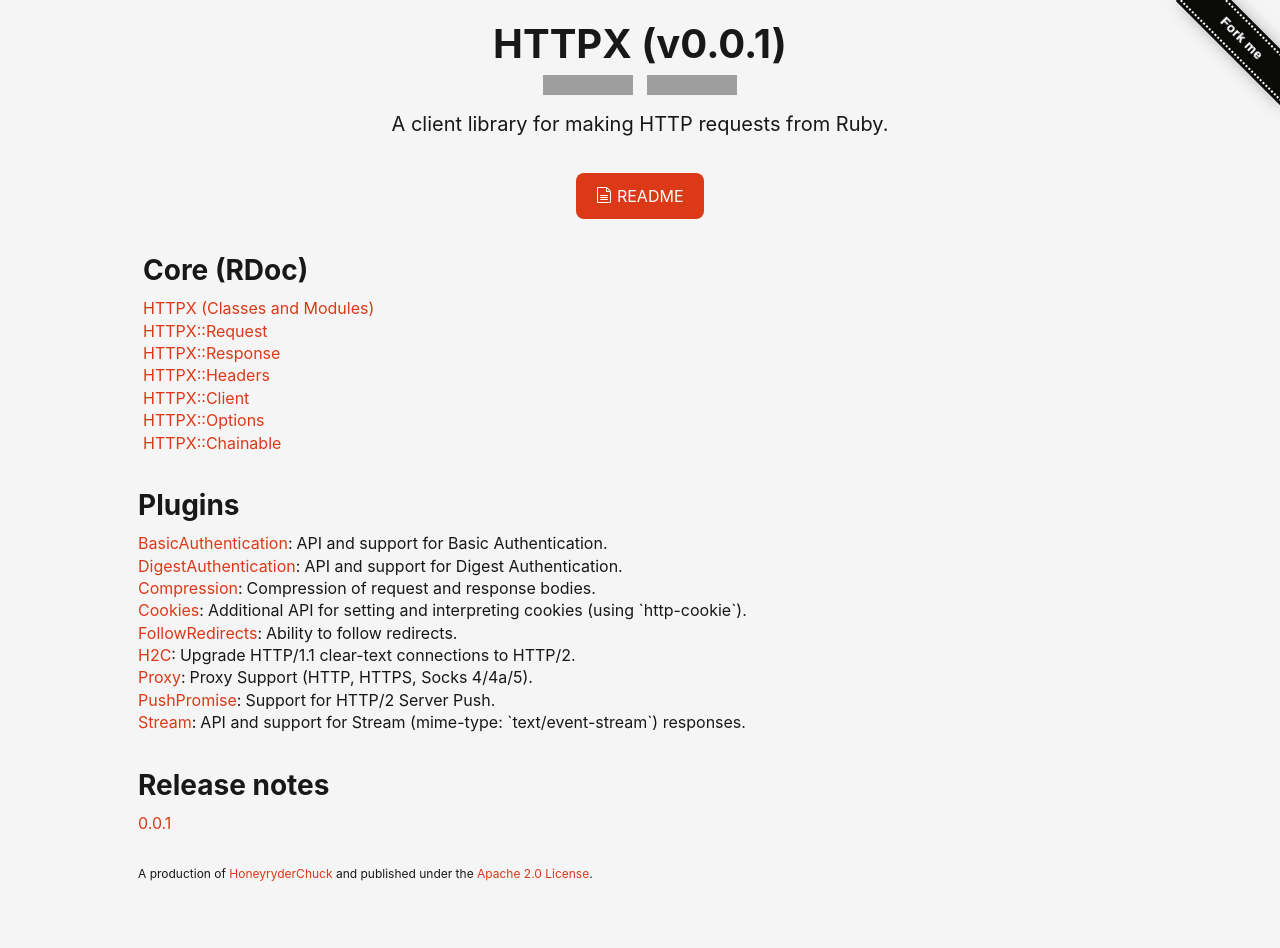
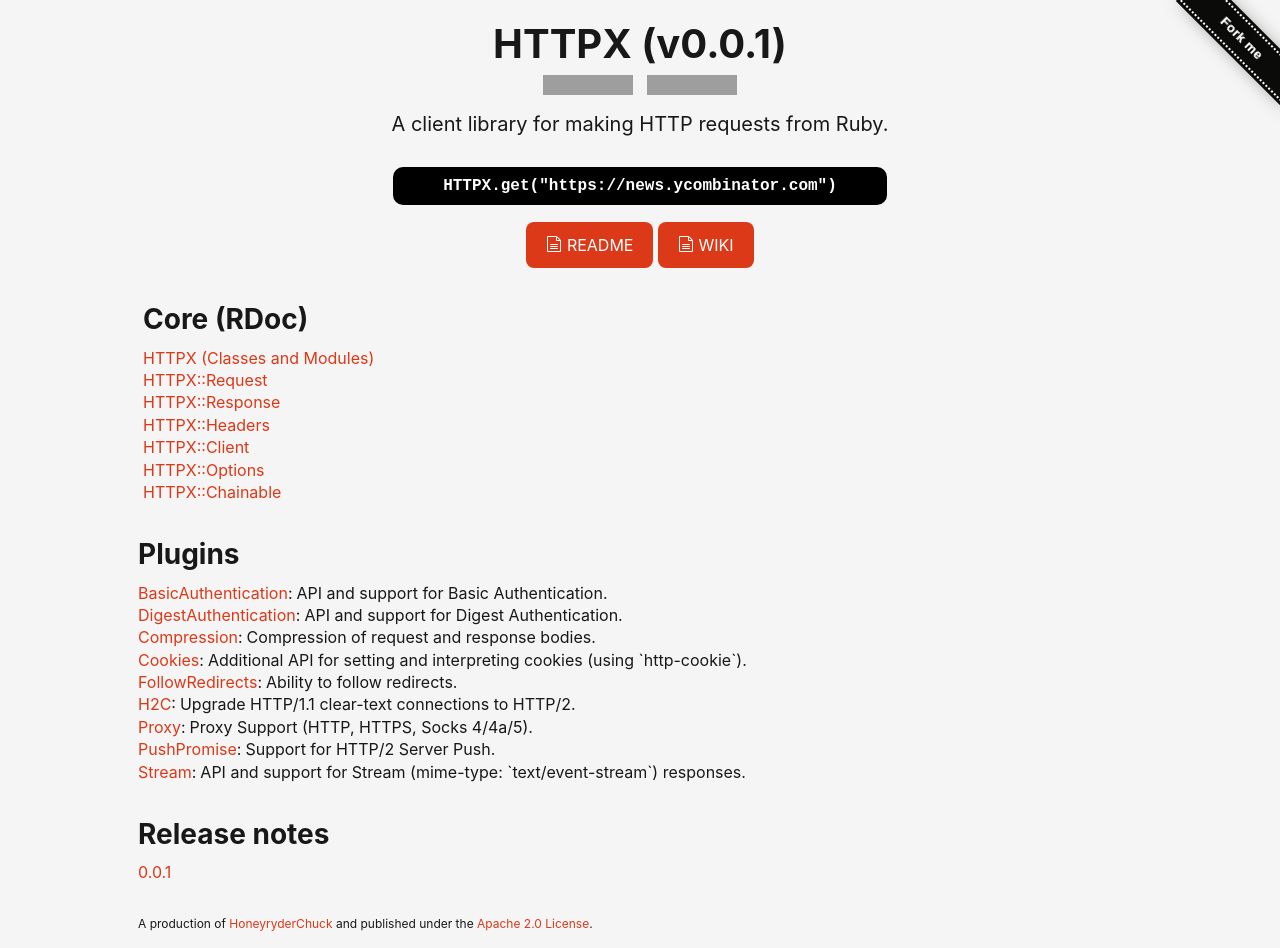
Before and after one commit to HoneyryderChuck/httpx, a Jekyll site: the page built from www/index.html, in a window 1280 px wide. Built offline with Jekyll 4.4.1, drawn with Linux system fonts in a browser that asks for light colours; before the commit the page ends 900 px from its top, so only the background shows below that; grey boxes are pictures that could not be loaded.

Commit message:
www: added link to wiki, added a code snippet

```diff
--- a/www/_sass/_header.scss
+++ b/www/_sass/_header.scss
@@ -36,3 +36,14 @@
     }
   }
 }
+
+.code-preview {
+  margin-bottom: 25px;
+  code {
+    border-radius: 10px;
+    padding: 10px 50px;
+    font-weight: bold;
+    background-color: black;
+    color: white;
+  }
+}
--- a/www/index.html
+++ b/www/index.html
@@ -15,9 +15,18 @@
       </div>
       <p><span class="text">{{ site.description }}</span></p>
     </div>
+    <div class="code-preview">
+      <code>
+        HTTPX.get("https://news.ycombinator.com")
+      </code>
+    </div>
     <a class="btn" href="{{ '/rdoc/files/README_md.html' | prepend: site.baseurl }}">
       <svg width="16" height="16" viewBox="0 0 1024 1024" fill="currentColor"><path d="M917.806 229.076c-22.212-30.292-53.174-65.7-87.178-99.704s-69.412-64.964-99.704-87.178c-51.574-37.82-76.592-42.194-90.924-42.194h-496c-44.112 0-80 35.888-80 80v864c0 44.112 35.888 80 80 80h736c44.112 0 80-35.888 80-80v-624c0-14.332-4.372-39.35-42.194-90.924zM785.374 174.626c30.7 30.7 54.8 58.398 72.58 81.374h-153.954v-153.946c22.984 17.78 50.678 41.878 81.374 72.572zM896 944c0 8.672-7.328 16-16 16h-736c-8.672 0-16-7.328-16-16v-864c0-8.672 7.328-16 16-16 0 0 495.956-0.002 496 0v224c0 17.672 14.326 32 32 32h224v624z"></path><path d="M736 832h-448c-17.672 0-32-14.326-32-32s14.328-32 32-32h448c17.674 0 32 14.326 32 32s-14.326 32-32 32z"></path><path d="M736 704h-448c-17.672 0-32-14.326-32-32s14.328-32 32-32h448c17.674 0 32 14.326 32 32s-14.326 32-32 32z"></path><path d="M736 576h-448c-17.672 0-32-14.326-32-32s14.328-32 32-32h448c17.674 0 32 14.326 32 32s-14.326 32-32 32z"></path></svg>
       README
+    </a>
+    <a class="btn" href="{{ '/wikis/home' | prepend: site.repourl }}">
+      <svg width="16" height="16" viewBox="0 0 1024 1024" fill="currentColor"><path d="M917.806 229.076c-22.212-30.292-53.174-65.7-87.178-99.704s-69.412-64.964-99.704-87.178c-51.574-37.82-76.592-42.194-90.924-42.194h-496c-44.112 0-80 35.888-80 80v864c0 44.112 35.888 80 80 80h736c44.112 0 80-35.888 80-80v-624c0-14.332-4.372-39.35-42.194-90.924zM785.374 174.626c30.7 30.7 54.8 58.398 72.58 81.374h-153.954v-153.946c22.984 17.78 50.678 41.878 81.374 72.572zM896 944c0 8.672-7.328 16-16 16h-736c-8.672 0-16-7.328-16-16v-864c0-8.672 7.328-16 16-16 0 0 495.956-0.002 496 0v224c0 17.672 14.326 32 32 32h224v624z"></path><path d="M736 832h-448c-17.672 0-32-14.326-32-32s14.328-32 32-32h448c17.674 0 32 14.326 32 32s-14.326 32-32 32z"></path><path d="M736 704h-448c-17.672 0-32-14.326-32-32s14.328-32 32-32h448c17.674 0 32 14.326 32 32s-14.326 32-32 32z"></path><path d="M736 576h-448c-17.672 0-32-14.326-32-32s14.328-32 32-32h448c17.674 0 32 14.326 32 32s-14.326 32-32 32z"></path></svg>
+      WIKI
     </a>
   </div>
 </header>
```
